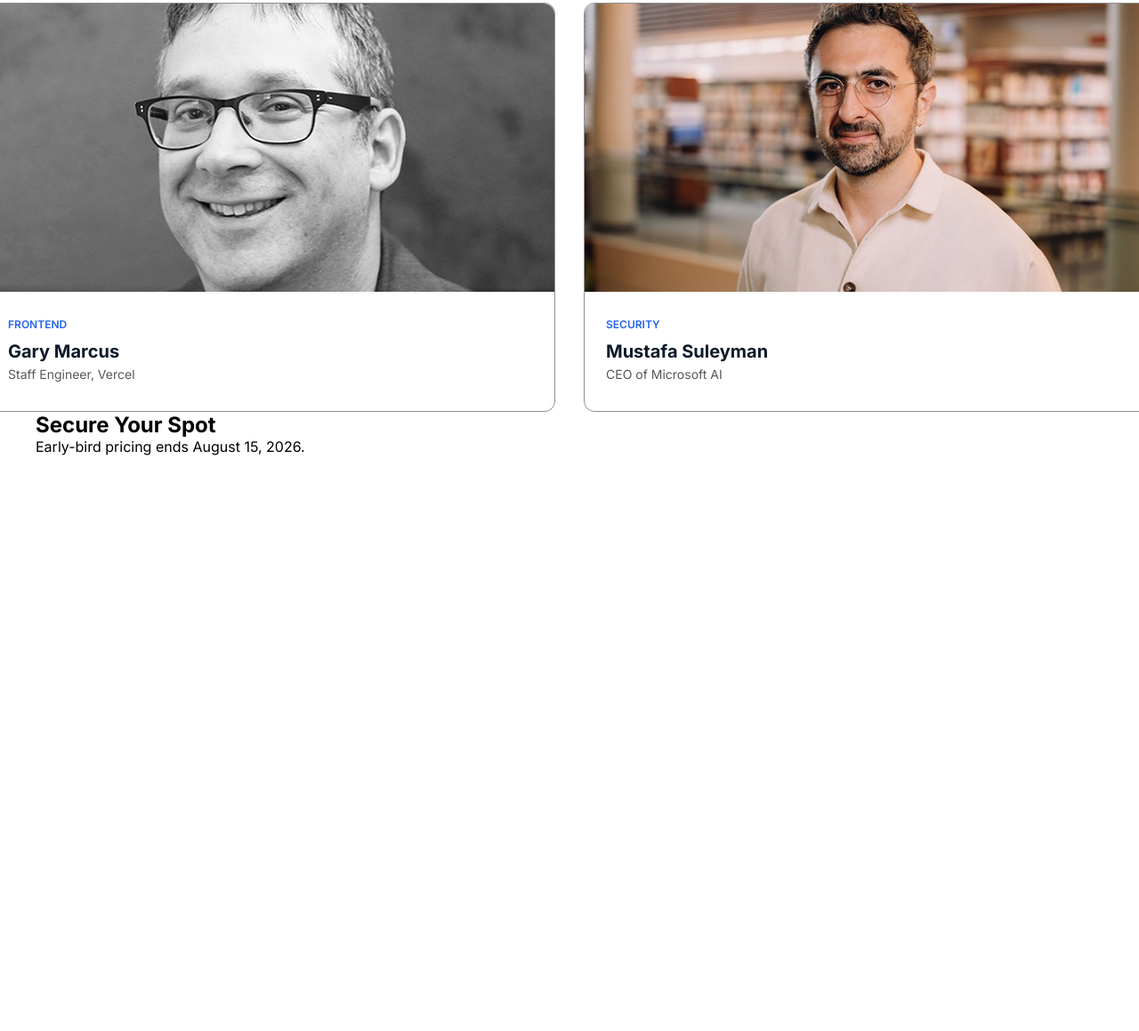
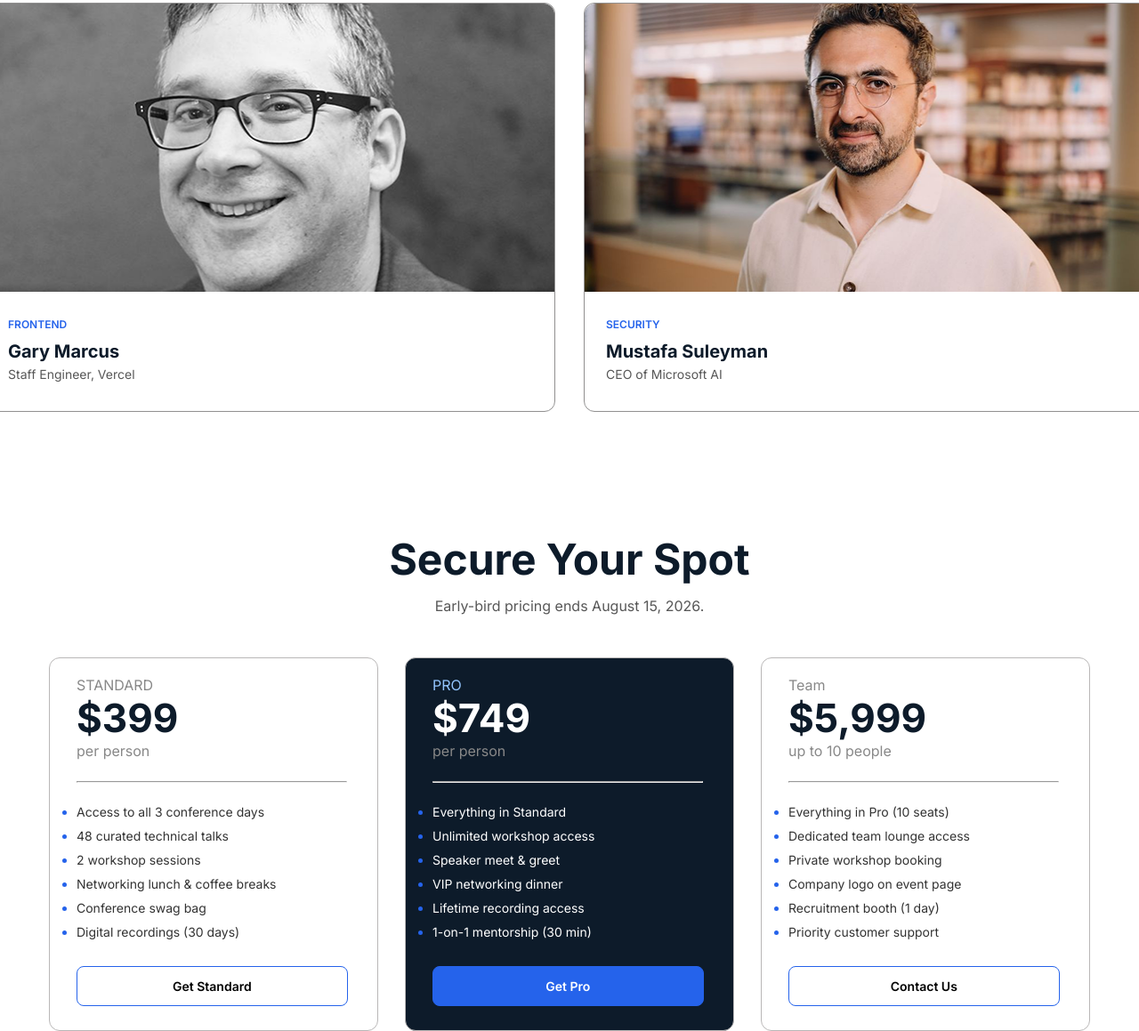
Before and after one commit to Its-Ani-Vibe/Assignment-1, a plain HTML site: page index.html in a window 1280 px wide. Shown: the part 1397-2556 px from the top of the page at 89% size. Before the commit the page ends 1909 px from the top, so only its background shows below. Drawn offline with Linux system fonts and the light colour scheme.

Commit message:
Secure Your Spot Done

```diff
--- a/Styles/style.css
+++ b/Styles/style.css
@@ -24,6 +24,19 @@
     color: #ffffffFF;
    background-color:  #1d4ed8FF;
 
+
+}
+.outline-btn{
+     width: 304.66px;
+    height: 45px;
+    border-radius: 8px;
+    border-color: #2563ebFF;
+    border: 1px solid #2563EB;
+    background-color: #ffffff;
+     cursor: pointer;
+    margin-top: 20px;
+     font-size: 14px;
+    font-weight: 600;
 }
  /* Navbar Start */
 .nav-container{
@@ -143,3 +156,95 @@
    }
 
 /* Meet the Speakers End */
+
+/* Secure Your Spot Start */
+.spot-content{
+    margin-top: 136px;
+}
+.spot-text{
+    text-align: center;
+    padding-bottom: 48px;
+}
+.spot-text h1{
+  color: #0d1b2aFF;
+  font-size: 48px;
+  font-weight: 700;
+  height: 60px;
+}
+.spot-text p{
+    color: #575757FF;
+    font-size: 16px;
+    font-weight: 400;
+    padding-top: 12px;
+}
+.spot-card{
+    display: flex;
+    justify-content: space-around;
+    align-items: center;
+}
+.card{
+    border: 0.1px solid rgb(185, 183, 183);
+    padding: 20px 30px;
+    border-radius: 12px;
+    width: 370px;
+    height: 420px;
+}
+.card-header{
+    padding-bottom: 24px;
+}
+.card-header p{
+    color: #888888FF;
+
+}
+.card-header h1{
+    color: #0d1b2aFF;
+    font-size: 44px;
+    font-weight: 700;
+}
+.card hr{
+    width: 304px;
+    /* height: 1px; */
+    color:  #e5e7ebFF;
+
+}
+.card ul{
+    padding-top: 24px;
+
+}
+.card ul li {
+    color: #333333FF;
+    font-size: 14px;
+    font-weight: 400;
+    margin-bottom: 10px;
+}
+.card ul li::marker {
+  color: #2563EB; /* Put your desired color here */
+}
+
+.card-prime{
+    background-color: #0D1B2A;
+}
+.card-prime .card-header h1{
+    color: #ffffff;
+}
+.card-header .pro{
+    color:#93C5FD;
+}
+.card-prime ul li{
+    color: #ffffff;
+}
+.card-prime button{
+    width: 304.66px;
+    height: 45px;
+    border-radius: 8px;
+    border-color: #2563ebFF;
+    border: 1px solid #2563EB;
+    background-color: #2563EB;
+    color: #ffffff;
+     cursor: pointer;
+    margin-top: 20px;
+    font-size: 14px;
+    font-weight: 600;
+    /* margin-bottom: 32p; */
+}
+/* Secure Your Spot End */
--- a/index.html
+++ b/index.html
@@ -80,12 +80,61 @@
             <!-- Secure Your Spot Start -->
              <section class="container">
                     <div class="spot-content">
-                        <h1>Secure Your Spot</h1>
+                        <div class="spot-text">
+                            <h1>Secure Your Spot</h1>
                         <p>Early-bird pricing ends August 15, 2026.</p>
+                        </div>
                         <div class="spot-card">
-                            <div class="card1"></div>
-                            <div class="card2"></div>
-                            <div class="card3"></div>
+                            <div class="card">
+                                <div class="card-header">
+                                    <p>STANDARD</p>
+                                <h1>$399</h1>
+                                <p>per person</p>
+                                </div>
+                                <hr>
+                                <ul>
+                                    <li>Access to all 3 conference days</li>
+                                    <li>48 curated technical talks</li>
+                                    <li>2 workshop sessions</li>
+                                    <li>Networking lunch & coffee breaks</li>
+                                    <li>Conference swag bag</li>
+                                    <li>Digital recordings (30 days)</li>
+                                </ul>
+                                <button class="outline-btn">Get Standard</button>
+
+                            </div>
+                            <div class="card card-prime">
+                                <div class="card-header">
+                                    <p class="pro">PRO</p>
+                                <h1>$749</h1>
+                                <p>per person</p>
+                                </div>
+                                <hr>
+                                <ul>
+                                    <li>Everything in Standard</li>
+                                    <li>Unlimited workshop access</li>
+                                    <li>Speaker meet & greet</li>
+                                    <li>VIP networking dinner</li>
+                                    <li>Lifetime recording access</li>
+                                    <li>1-on-1 mentorship (30 min)</li>
+                                </ul>
+                                <button>Get Pro</button></div>
+                            <div class="card">
+                                <div class="card-header">
+                                    <p>Team</p>
+                                <h1>$5,999</h1>
+                                <p>up to 10 people</p>
+                                </div>
+                                <hr>
+                                <ul>
+                                    <li>Everything in Pro (10 seats)</li>
+                                    <li>Dedicated team lounge access</li>
+                                    <li>Private workshop booking</li>
+                                    <li>Company logo on event page</li>
+                                    <li>Recruitment booth (1 day)</li>
+                                    <li>Priority customer support</li>
+                                </ul>
+                                <button class="outline-btn">Contact Us</button></div>
                         </div>
                     </div>
              </section>
```
